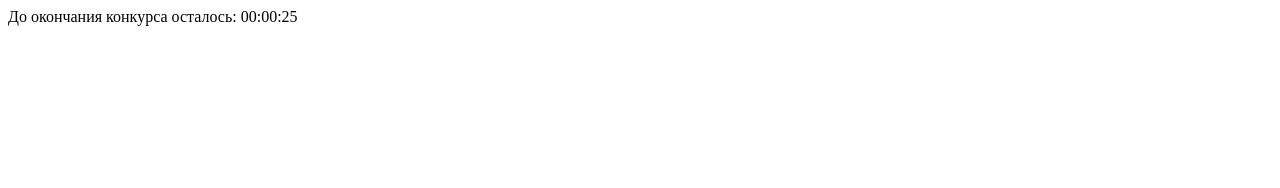
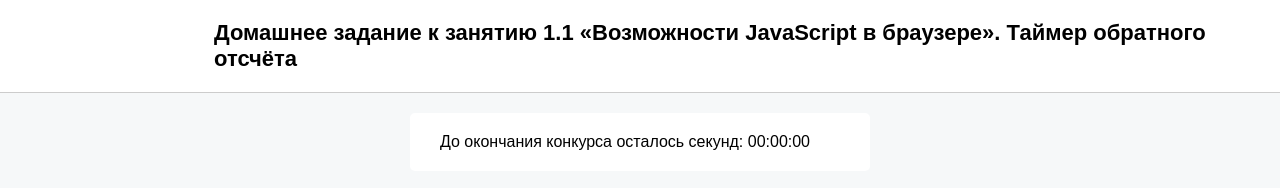
Before and after one commit to PVLKorobov/NT_JS_Basics1, a plain HTML site: page 1/index.html in a window 1280 px wide. Drawn offline with Linux system fonts and the light colour scheme.

Commit message:
first task html

```diff
--- a/1/index.html
+++ b/1/index.html
@@ -1,12 +1,30 @@
-<!DOCTYPE html>
-<html lang="en">
+<!doctype html>
+<html lang="ru">
 <head>
     <meta charset="UTF-8">
-    <meta name="viewport" content="width=device-width, initial-scale=1.0">
+    <meta name="viewport"
+          content="width=device-width, user-scalable=no, initial-scale=1.0, maximum-scale=1.0, minimum-scale=1.0">
+    <meta http-equiv="X-UA-Compatible" content="ie=edge">
+    <link rel="stylesheet" href="../style.css" />
     <script type="text/javascript" src="./timer.js"></script>
-    <title>Document</title>
+    <title>Таймер обратного отсчёта</title>
 </head>
 <body>
-    До окончания конкурса осталось: <span id="timer">00:00:30</span>
+    <header class="header">
+        <div class="logo__container">
+          <a href="https://netology.ru/" class="logo__link"></a>
+        </div>
+        <h1 class="header__title">
+            Домашнее задание к занятию 1.1 «Возможности JavaScript в браузере». Таймер обратного отсчёта
+        </h1>
+    </header>
+    <main class="content">
+        <div class="card">
+            <div id="status">
+                До окончания конкурса осталось секунд: <span id="timer">00:00:01</span>
+            </div>
+        </div>
+    </main>
+    <script src="task.js"></script>
 </body>
 </html>
```
